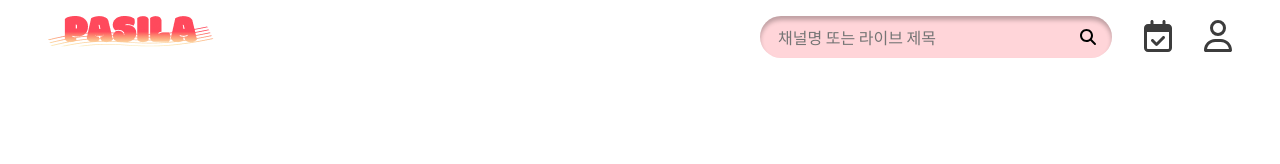
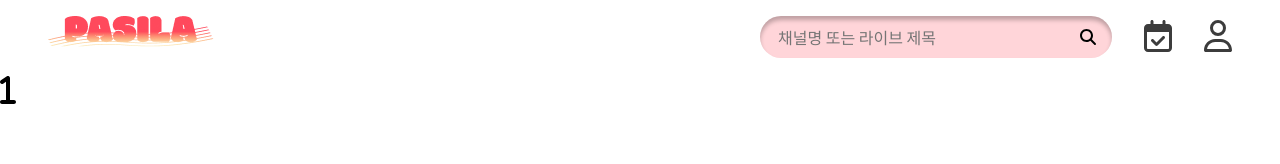
Before and after one commit to youkyoungJung/Pasila, a Vue app in the folder frontend/: page /ready/regist in a window 1280 px wide. Before the commit this address had no page. Shown: the top 164 px of the page. Built offline with nearby package versions, Linux system fonts and the light colour scheme.

Commit message:
feat: [#S10P12A402-36] font-awesome라이브러리 추가, 대본생성 페이지 생성, router추가

```diff
--- /dev/null
+++ b/frontend/src/components/ready/Step.vue
@@ -0,0 +1,11 @@
+<script setup></script>
+
+<template>
+  <div>
+    <span class="icon-color">
+      <font-awesome-icon icon="fas-solid fa-1" size="2x" />
+    </span>
+  </div>
+</template>
+
+<style lang="scss" scoped></style>
--- a/frontend/src/main.js
+++ b/frontend/src/main.js
@@ -6,15 +6,16 @@ import {
   faMagnifyingGlass,
   faCircleChevronLeft,
   faCircleChevronRight,
-  faPaperPlane
+  faPaperPlane,
+  fas
 } from '@fortawesome/free-solid-svg-icons'
-import { faCalendarCheck, faUser } from '@fortawesome/free-regular-svg-icons'
+import { faCalendarCheck, faUser, far } from '@fortawesome/free-regular-svg-icons'
 
 import App from './App.vue'
 import router from './router'
 
 library.add(faMagnifyingGlass, faCircleChevronLeft, faCircleChevronRight, faPaperPlane)
-library.add(faCalendarCheck, faUser)
+library.add(faCalendarCheck, faUser, fas, far)
 
 const app = createApp(App)
 
--- a/frontend/src/router/index.js
+++ b/frontend/src/router/index.js
@@ -1,11 +1,12 @@
 import { createRouter, createWebHistory } from 'vue-router'
-import HomeView from '../views/HomeView.vue'
-import LoginView from '../views/LoginView.vue'
-import JoinView from '../views/JoinView.vue'
-import FindPwView from '../views/FindPwView.vue'
+import HomeView from '@/views/HomeView.vue'
+import LoginView from '@/views/LoginView.vue'
+import JoinView from '@/views/JoinView.vue'
+import FindPwView from '@/views/FindPwView.vue'
 import FindPwSendView from '@/views/FindPwSendView.vue'
-import LiveView from '../views/LiveView.vue'
-import ScheduleView from '../views/ScheduleView.vue'
+import LiveView from '@/views/LiveView.vue'
+import ScheduleView from '@/views/ScheduleView.vue'
+import ReadyRegistView from '@/views/ReadyRegistView.vue'
 
 const router = createRouter({
   history: createWebHistory(import.meta.env.BASE_URL),
@@ -44,6 +45,11 @@ const router = createRouter({
       path: '/schedule',
       name: 'schedule',
       component: ScheduleView
+    },
+    {
+      path: '/ready/regist',
+      name: 'readyregist',
+      component: ReadyRegistView
     }
   ]
 })
--- /dev/null
+++ b/frontend/src/views/ReadyRegistView.vue
@@ -0,0 +1,11 @@
+<script setup>
+import step from '@/components/ready/Step.vue'
+</script>
+
+<template>
+  <div>
+    <step />
+  </div>
+</template>
+
+<style lang="scss" scoped></style>
```
